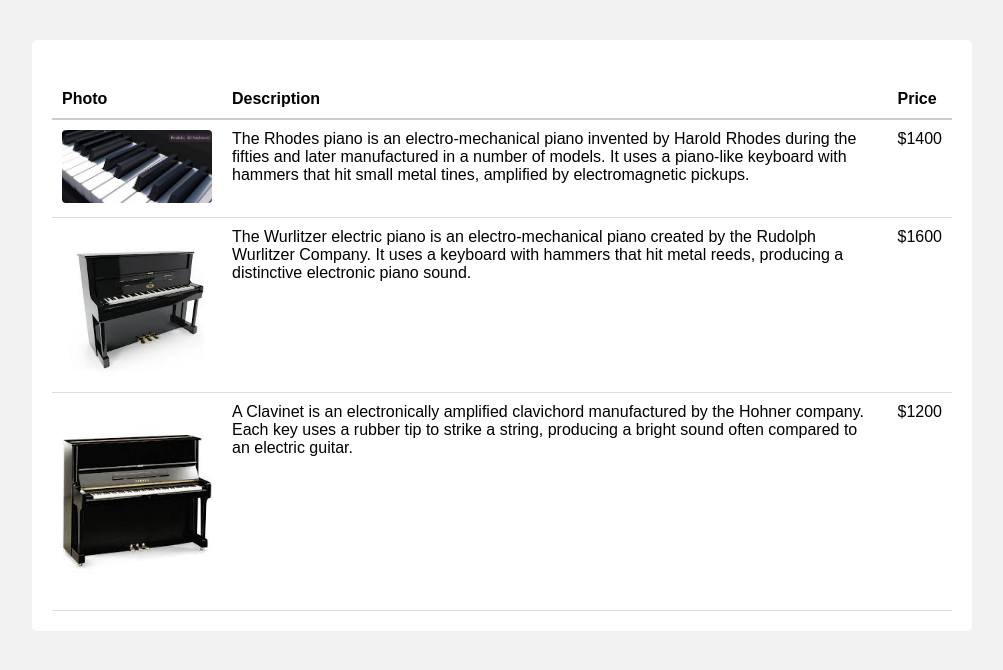
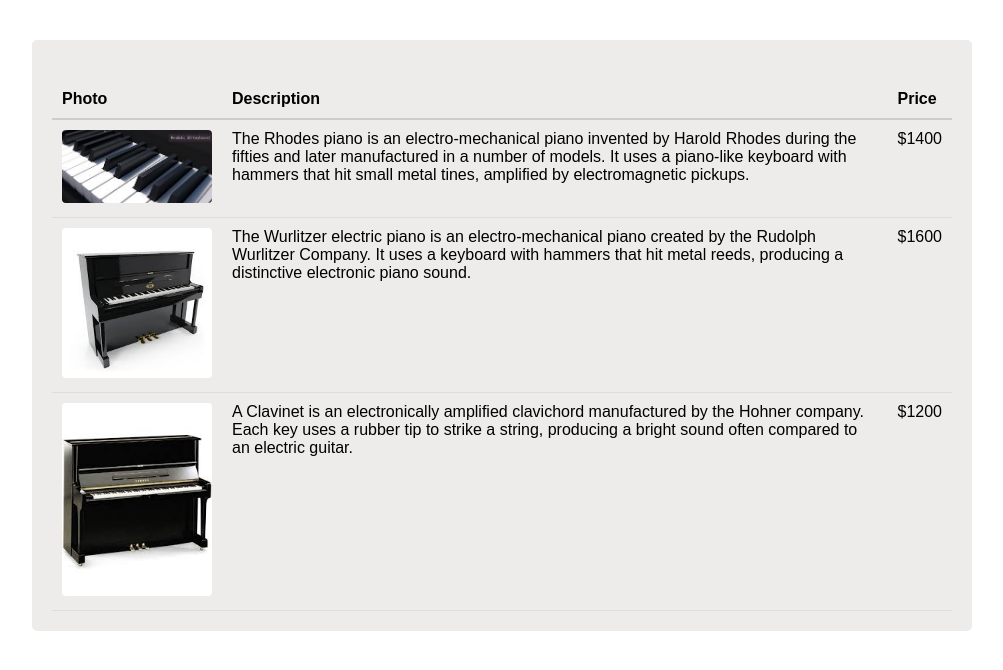
Before and after one commit to Muhammad-Faizan3/Assignment-smit, a plain HTML site: page RESULT layout/index.html in a window 1280 px wide. Shown: the whole page, without its empty margins (138-1141 px from the left). Drawn offline with Linux system fonts and the light colour scheme.

Commit message:
last Commit

```diff
--- a/RESULT layout/style.css
+++ b/RESULT layout/style.css
@@ -1,12 +1,12 @@
 body {
     font-family: Arial, sans-serif;
-    background: #f2f2f2;
+
 }
 
 .container {
     width: 900px;
     margin: 40px auto;
-    background: white;
+    background: rgb(238, 235, 235);
     padding: 20px;
     border-radius: 5px;
 }
```
